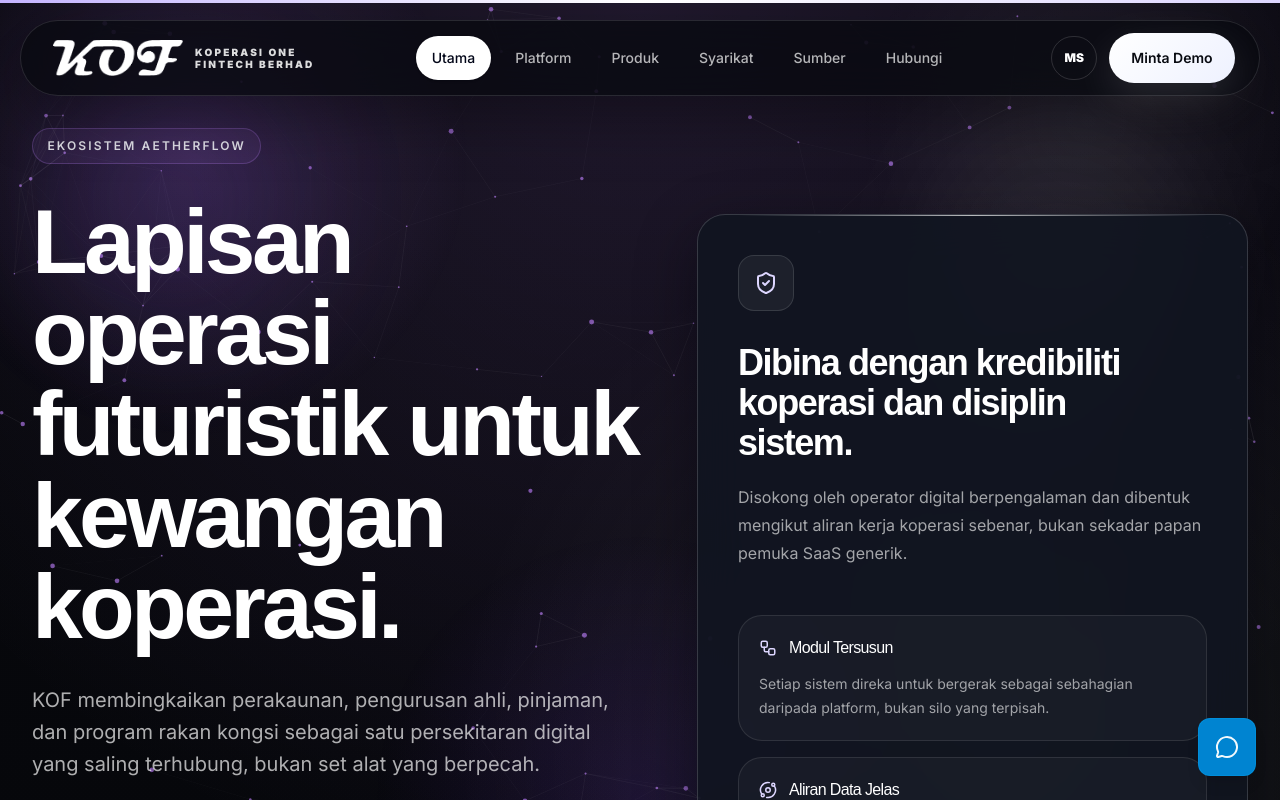
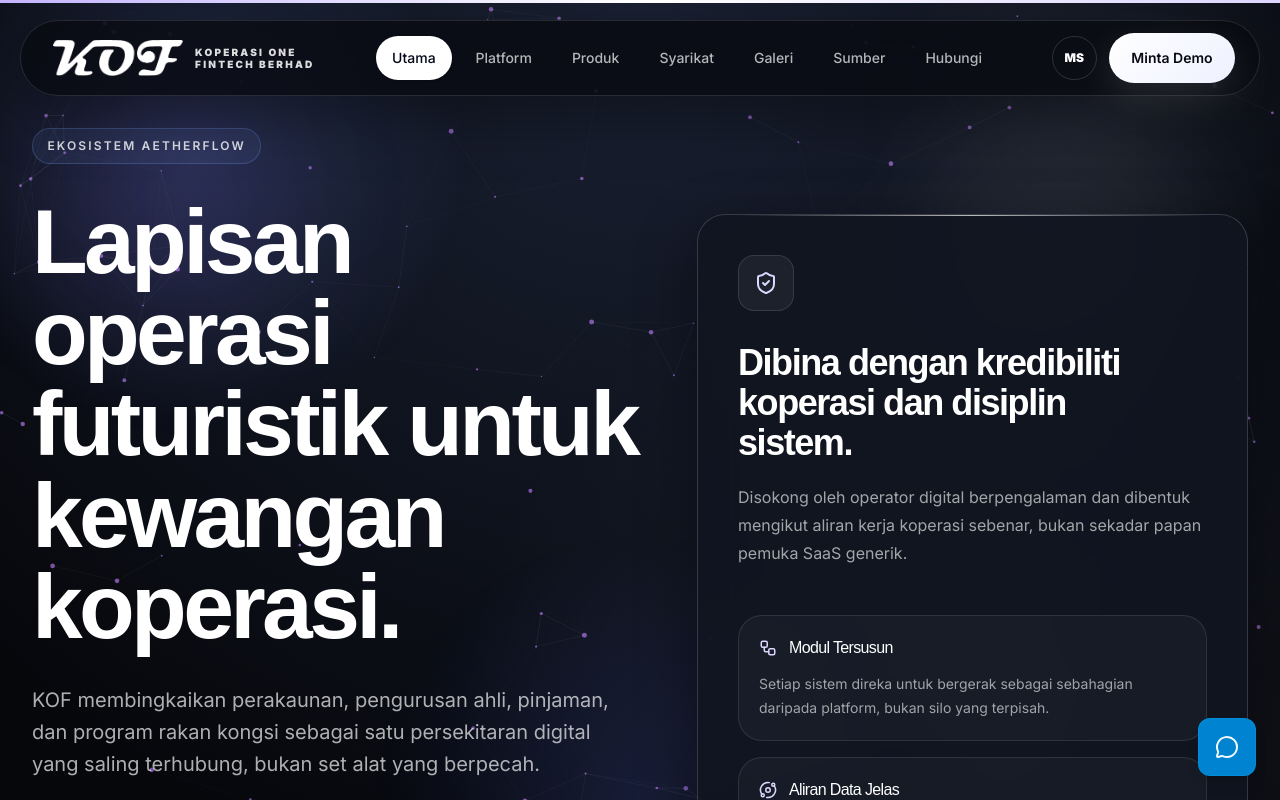
Before and after one commit to asahireo/koperasi-one-fintech-berhad-website, a React (Vite) app: page /mipay in a window 1280 px wide. Shown: the top 800 px of the page. Built offline with nearby package versions, Linux system fonts and the light colour scheme.

Commit message:
style: restore gallery nav and cool background glow

```diff
--- a/constants.ts
+++ b/constants.ts
@@ -6,6 +6,7 @@
   { label: { en: 'Platform', ms: 'Platform' }, path: '/platform' },
   { label: { en: 'Products', ms: 'Produk' }, path: '/products' },
   { label: { en: 'Company', ms: 'Syarikat' }, path: '/company' },
+  { label: { en: 'Gallery', ms: 'Galeri' }, path: '/gallery' },
   { label: { en: 'Resources', ms: 'Sumber' }, path: '/resources' },
   { label: { en: 'Contact', ms: 'Hubungi' }, path: '/contact' },
 ];
--- a/index.css
+++ b/index.css
@@ -12,8 +12,8 @@
   --text-primary: #f5f7fb;
   --text-secondary: rgba(245, 247, 251, 0.76);
   --text-muted: rgba(245, 247, 251, 0.58);
-  --accent-violet: #bf80ff;
-  --accent-violet-soft: rgba(191, 128, 255, 0.14);
+  --accent-violet: #7aa2ff;
+  --accent-violet-soft: rgba(122, 162, 255, 0.14);
   --accent-white: #ffffff;
   --shadow-soft: 0 20px 60px rgba(3, 5, 12, 0.45);
   --shadow-glow: 0 0 0 1px rgba(255, 255, 255, 0.06), 0 24px 80px rgba(6, 8, 14, 0.55);
@@ -22,17 +22,17 @@
 html {
   scroll-behavior: auto !important;
   background:
-    radial-gradient(circle at top, rgba(191, 128, 255, 0.14), transparent 24%),
-    radial-gradient(circle at 80% 20%, rgba(255, 255, 255, 0.08), transparent 18%),
-    linear-gradient(180deg, #07080c 0%, #05060a 48%, #090b12 100%);
+    radial-gradient(circle at top, rgba(122, 162, 255, 0.16), transparent 24%),
+    radial-gradient(circle at 80% 20%, rgba(208, 223, 255, 0.08), transparent 18%),
+    linear-gradient(180deg, #07080c 0%, #05060a 48%, #090d18 100%);
 }
 
 body {
   color: var(--text-primary);
   background:
-    radial-gradient(circle at top, rgba(191, 128, 255, 0.14), transparent 24%),
-    radial-gradient(circle at 80% 20%, rgba(255, 255, 255, 0.08), transparent 18%),
-    linear-gradient(180deg, #07080c 0%, #05060a 48%, #090b12 100%);
+    radial-gradient(circle at top, rgba(122, 162, 255, 0.16), transparent 24%),
+    radial-gradient(circle at 80% 20%, rgba(208, 223, 255, 0.08), transparent 18%),
+    linear-gradient(180deg, #07080c 0%, #05060a 48%, #090d18 100%);
   min-height: 100vh;
   font-family: "Space Grotesk", Inter, sans-serif;
   text-rendering: optimizeLegibility;
@@ -69,9 +69,9 @@
   pointer-events: none;
   z-index: -1;
   background:
-    radial-gradient(circle at 15% 20%, rgba(191, 128, 255, 0.16), transparent 22%),
-    radial-gradient(circle at 85% 15%, rgba(255, 255, 255, 0.06), transparent 18%),
-    radial-gradient(circle at 50% 100%, rgba(124, 58, 237, 0.14), transparent 26%);
+    radial-gradient(circle at 15% 20%, rgba(122, 162, 255, 0.18), transparent 22%),
+    radial-gradient(circle at 85% 15%, rgba(214, 228, 255, 0.06), transparent 18%),
+    radial-gradient(circle at 50% 100%, rgba(79, 107, 255, 0.14), transparent 26%);
 }
 
 .glass-panel,
@@ -109,8 +109,8 @@
   align-items: center;
   gap: 0.5rem;
   border-radius: 999px;
-  border: 1px solid rgba(191, 128, 255, 0.24);
-  background: rgba(191, 128, 255, 0.08);
+  border: 1px solid rgba(122, 162, 255, 0.24);
+  background: rgba(122, 162, 255, 0.08);
   padding: 0.5rem 0.9rem;
   color: rgba(245, 247, 251, 0.88);
   font-size: 0.75rem;
@@ -150,8 +150,8 @@
 
 .secondary-button:hover {
   transform: translateY(-1px);
-  border-color: rgba(191, 128, 255, 0.4);
-  background: rgba(191, 128, 255, 0.08);
+  border-color: rgba(122, 162, 255, 0.4);
+  background: rgba(122, 162, 255, 0.08);
 }
 
 .text-muted {
@@ -184,12 +184,12 @@
 }
 
 ::-webkit-scrollbar-thumb {
-  background: rgba(191, 128, 255, 0.24);
+  background: rgba(122, 162, 255, 0.24);
   border-radius: 3px;
 }
 
 ::-webkit-scrollbar-thumb:hover {
-  background: rgba(191, 128, 255, 0.42);
+  background: rgba(122, 162, 255, 0.42);
 }
 
 @media (prefers-reduced-motion: reduce) {
--- a/tailwind.config.js
+++ b/tailwind.config.js
@@ -16,8 +16,8 @@
         kof: {
           primary: '#05060A',
           secondary: '#0D1018',
-          accent: '#BF80FF',
-          purple: '#7C3AED',
+          accent: '#7AA2FF',
+          purple: '#4F6BFF',
           red: '#E9ECF7',
           glass: 'rgba(12, 16, 24, 0.72)',
           glassBorder: 'rgba(255, 255, 255, 0.1)',
@@ -25,7 +25,7 @@
       },
       boxShadow: {
         glow: '0 0 0 1px rgba(255,255,255,0.06), 0 24px 80px rgba(6,8,14,0.55)',
-        violet: '0 0 40px rgba(191, 128, 255, 0.2)',
+        violet: '0 0 40px rgba(122, 162, 255, 0.22)',
       },
       animation: {
         'blob': 'blob 7s infinite',
```
